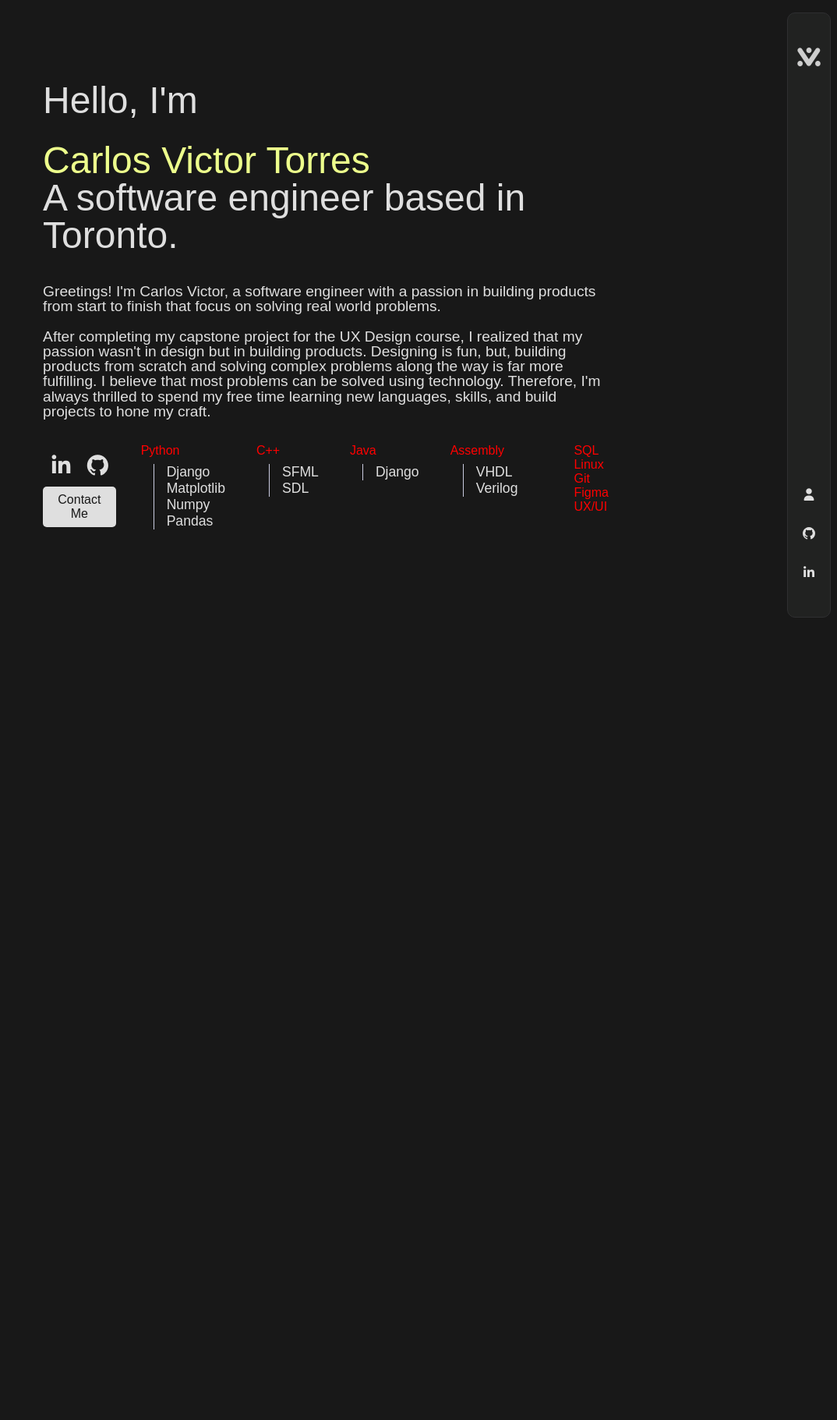
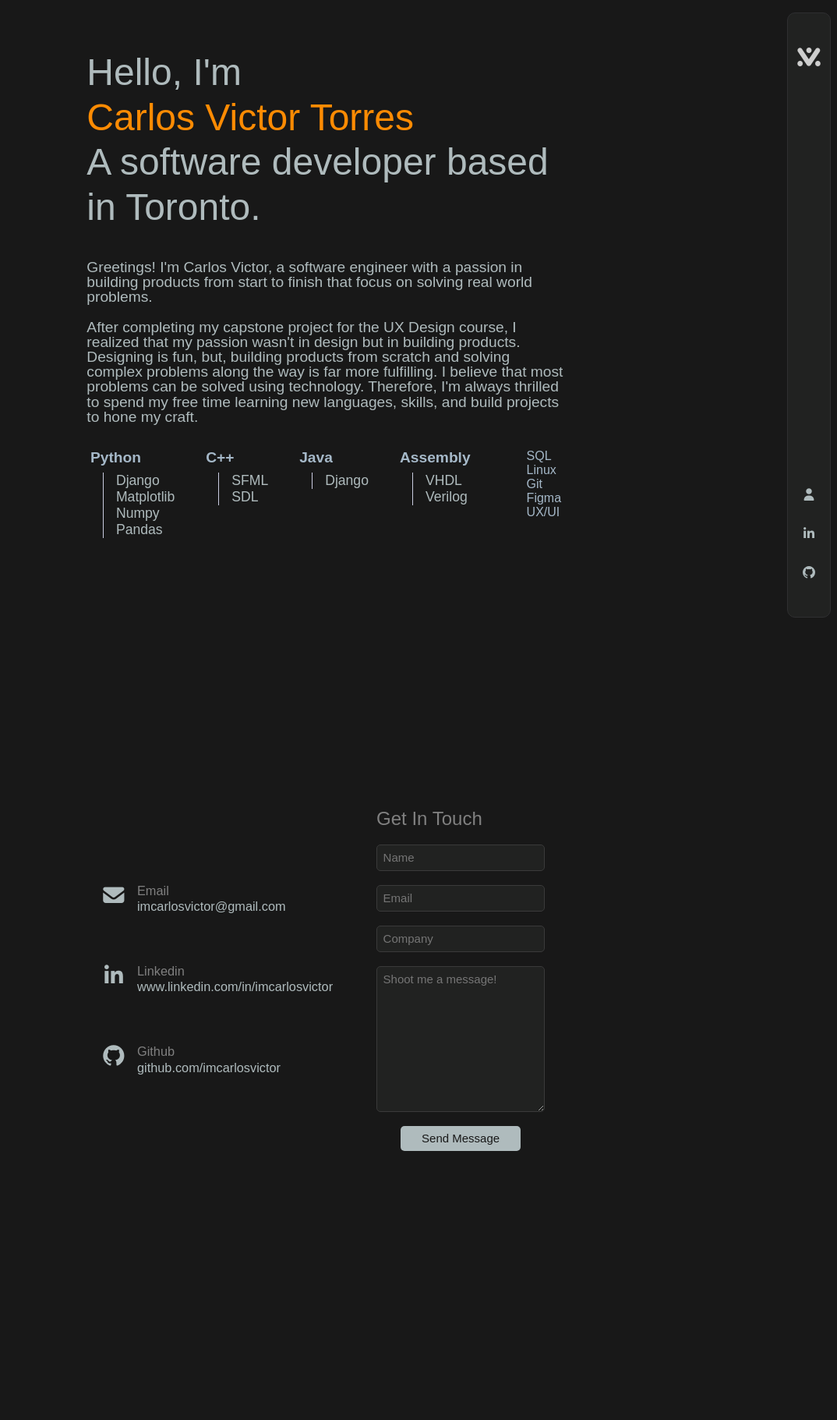
Before and after one commit to imcarlosvictor/Portfolio-2026, a Django app: page /about/ in a window 1280 px wide. Shown: the whole page at 78% size, without its empty margins (206-1280 px from the left). Before the commit the page ends 792 px from the top, so only its background shows below. Run offline with Django 4.2, Linux system fonts and the light colour scheme; some libraries are stand-ins or nearby versions; some web fonts are replaced.

Commit message:
Added a contact form

```diff
--- a/Portfolio-2026/project/mysite/portfolio/forms.py
+++ b/Portfolio-2026/project/mysite/portfolio/forms.py
@@ -1,7 +1,7 @@
 from django import forms
 
 class ContactForm(forms.Form):
-    name = forms.CharField(max_length=255)
+    name = forms.CharField(label="Name", max_length=255)
     email = forms.EmailField(max_length=255)
     company = forms.CharField(max_length=255)
     message = forms.CharField(widget=forms.Textarea)
--- a/Portfolio-2026/project/mysite/portfolio/models.py
+++ b/Portfolio-2026/project/mysite/portfolio/models.py
@@ -46,5 +46,5 @@ class ProjectMedia(models.Model):
 
         if self.media_type == 'image' and image_count >= 4:
             raise ValidationError('A project must have 4 images.')
-        if self.media_type == 'video' and image_count >= 1:
+        if self.media_type == 'video' and video_count >= 1:
             raise ValidationError('This project has a video demo.')
--- a/Portfolio-2026/project/mysite/portfolio/static/css/styles.css
+++ b/Portfolio-2026/project/mysite/portfolio/static/css/styles.css
@@ -1,10 +1,16 @@
 :root {
-    --white: #dfdfdf;
+    /* --white: #dfdfdf; */
+    --white: #afbbbd;
     --black: #181818;
     --washed-black: #151a1a;
     --dark-gray: #212221;
+    --light-gray: #808080;
     --soft-blue: #cacce1;
-    --soft-neon-yellow: #edff8c;
+    --soft-neon-yellow: #f8f801;
+    /* --soft-red: #fd4d5a; */
+    --soft-red: #ff001e;
+    --soft-green: #27a888;
+    --yellow: #fd8b03;
 
     --blue-gray: #b6bec8;
     /* gradient */
@@ -20,6 +26,11 @@
     padding: 0;
     box-sizing: border-box;
     color: var(--white);
+}
+
+::selection {
+    background: #a5b8c8;
+    color: var(--black);
 }
 
 /* ------------------------------------------------------------------------------- */
@@ -137,7 +148,8 @@ body {
 }
 
 .button-call-to-action:hover {
-    background: var(--soft-neon-yellow);
+    opacity: .7;
+    /* background: var(--soft-blue); */
 }
 
 
@@ -146,32 +158,37 @@ body {
 /* ------------------------------------------------------------------------------- */
 .about-me-section {
     width: 90vw;
-    height: 90vh;
+    height: 100vh;
     margin: 2em;
     padding: 2em 20em;
     display: grid;
     justify-content: center;
     align-items: center;
-    /* background: gray; */
+    /* display: flex;
+    flex-direction: column;
+    align-items: space-between; */
 }
 
 .introduction {
     font-size: 3em;
-    line-height: 1em;
-}
-
-.intro {
-    margin-bottom: .6em;
+    line-height: 1.2em;
 }
 
 .my-name {
-    color: var(--soft-neon-yellow);
+    /* color: var(--soft-neon-yellow); */
+    color: var(--yellow);
 }
 
 .about-me-content {
     display: grid;
     justify-content: center;
     align-items: center;
+}
+
+.about-section {
+    display: grid;
+    grid-template-rows: auto auto auto;
+    gap: 20em;
 }
 
 .about-me-description {
@@ -211,34 +228,18 @@ body {
 }
 
 .programming-language {
-    font-weight: 500;
-    color: red;
+    font-weight: 600;
+    /* color: var(--soft-green); */
+    color: #a5b8c8;
+    font-size: 1.2em;
 }
 
 .tools {
     margin-left: 2em;
-    color: red;
+    /* color: var(--soft-green); */
+    color: #a5b8c8;
 }
 
-.name-and-socials {
-    display: grid;
-    grid-template-rows: 1fr 1fr;
-}
-
-.about-me-socials {
-    /* margin-top: 1.7em; */
-    display: grid;
-    grid-template-columns: repeat(2, 1fr);
-    justify-content: center;
-    align-items: center;
-    font-size: 1.7em;
-}
-
-.about-me-socials a {
-    display: grid;
-    justify-content: center;
-    text-decoration: none;
-}
 
 #button-contact-me {
     background: var(--white);
@@ -252,9 +253,102 @@ body {
 }
 
 #button-contact-me:hover {
-    background: var(--soft-neon-yellow);
+    opacity: .7;
 }
 
+/* ------------------------------------------------------------------------------- */
+/* CONTACT SECTION */
+/* ------------------------------------------------------------------------------- */
 .contact-section {
-    /* margin-top: 80em; */
+    padding: .1em;
+    /* background: gray; */
+    width: 100%;
+    display: grid;
+    grid-template-columns: 1fr 2fr;
+    gap: 1em;
+    justify-content: center;
+    align-items: center;
 }
+
+.socials-list-section {
+    display: grid;
+    padding: 1em;
+    width: 100%;
+    height: 70%;
+}
+
+.my-socials {
+    display: grid;
+    grid-template-rows: repeat(3, 1fr);
+    justify-content: center;
+    align-items: center;
+    font-size: 1.7em;
+}
+
+.socials1, .socials2, .socials3 {
+    display: flex;
+}
+
+.social-info {
+    margin-left: .8em;
+    font-size: 0.6em;
+}
+
+.social-header {
+    /* font-size: 1.2em; */
+    margin-bottom: .1em;
+    text-transform: capitalize;;
+    color: var(--light-gray);
+}
+
+.contact-me {
+    /* border: .5px solid #3a3a3a; */
+    border-radius: 10px;
+    padding: 1.5em;
+    display: grid;
+    /* justify-content: center; */
+    align-items: center;
+}
+
+#contact-header p{
+    font-size: 1.5em;
+    margin-bottom: .8em;
+    text-transform: capitalize;
+    color: var(--light-gray);
+}
+
+.contact-form-email {
+    display: grid;
+    grid-template-rows: repeat(5, auto);
+}
+
+.contact-form-email input, .contact-form-email textarea {
+    background-color: var(--dark-gray);
+    padding: .5em;
+    font-size: 15px;
+    outline: none;
+    backdrop-filter: blur(20px);
+    border: 1px solid #3a3a3a;
+    border-radius: 5px;
+}
+
+.contact-me-button-container {
+    display: grid;
+    justify-content: center;
+    width: 100%;
+}
+
+#button-send-email {
+    background: var(--white);
+    border: none;
+    color: var(--black);
+    padding: .5em 1.8em;
+    border-radius: 5px;
+    cursor: pointer;
+    font-weight: 500;
+}
+
+#button-send-email:hover {
+    background: var(--soft-green)
+    /* opacity: .7; */
+}
--- a/Portfolio-2026/project/mysite/portfolio/templates/index.html
+++ b/Portfolio-2026/project/mysite/portfolio/templates/index.html
@@ -32,14 +32,14 @@
                     <span class="tooltip"></span>
                 </li>
                 <li>
-                    <a href="https://github.com/imcarlosvictor" target="#">
-                        <i class='fa-brands fa-github' id="github-button"></i>
+                    <a href="https://www.linkedin.com/in/imcarlosvictor/" target="#">
+                        <i class='fa-brands fa-linkedin-in' id="linkedin-button"></i>
                     </a>
                     <span class="tooltip"></span>
                 </li>
                 <li>
-                    <a href="https://www.linkedin.com/in/imcarlosvictor/" target="#">
-                        <i class='fa-brands fa-linkedin-in' id="linkedin-button"></i>
+                    <a href="https://github.com/imcarlosvictor" target="#">
+                        <i class='fa-brands fa-github' id="github-button"></i>
                     </a>
                     <span class="tooltip"></span>
                 </li>
--- a/Portfolio-2026/project/mysite/portfolio/templates/pages/about.html
+++ b/Portfolio-2026/project/mysite/portfolio/templates/pages/about.html
@@ -8,7 +8,7 @@
                 <div class="introduction">
                     <p class="intro">Hello, I'm</p>
                     <p class="my-name">Carlos Victor Torres</p>
-                    <p class="aspiration">A <span id="profession">software engineer</span> based in Toronto.</p>
+                    <p class="aspiration">A <span id="profession">software developer</span> based in Toronto.</p>
                 </div>
             </div>
 
@@ -25,21 +25,6 @@
                         </p>
                     </div>
                     <div class="skill-section">
-                        <div class="name-and-socials">
-                            <div class="about-me-socials">
-                                <a href="https://www.linkedin.com/in/cvlucastorres/" target="_blank" rel="noopener noreferrer"
-                                    class="socials linkedin">
-                                    <i class='fa-brands fa-linkedin-in' id="button-linkedin-about-me"></i>
-                                </a>
-                                <a href="https://github.com/imcvlucas" target="_blank" rel="noopener noreferrer"
-                                    class="socials github">
-                                    <i class='fa-brands fa-github' id="button-github-about-me"></i>
-                                </a>
-                            </div>
-                            <a href="#">
-                                <button id="button-contact-me">Contact Me</button>
-                            </a>
-                        </div>
                         <div class="skills">
                             <div class="skill-grouping">
                                 <p class="programming-language">Python</p>
@@ -81,10 +66,44 @@
                     </div>
                 </div>
 
+                <div class="contact-section">
+                    <div class="socials-list-section">
+                        <div class="my-socials">
+                            <div class="socials1 socials-email">
+                                <a href="https://www.linkedin.com/in/cvlucastorres/" target="_blank" rel="noopener noreferrer"
+                                    class="socials linkedin">
+                                    <i class='fa-solid fa-envelope' id="button-email-about-me"></i>
+                                </a>
+                                <div class="social-info">
+                                    <p class="social-header">email</p>
+                                    <p>imcarlosvictor@gmail.com</p>
+                                </div>
+                            </div>
+                            <div class="socials2 socials-linkedin">
+                                <a href="https://www.linkedin.com/in/cvlucastorres/" target="_blank" rel="noopener noreferrer"
+                                    class="socials linkedin">
+                                    <i class='fa-brands fa-linkedin-in' id="button-linkedin-about-me"></i>
+                                </a>
+                                <div class="social-info">
+                                    <p class="social-header">linkedin</p>
+                                    <p>www.linkedin.com/in/imcarlosvictor</p>
+                                </div>
+                            </div>
+                            <div class="socials3 socials-github">
+                                <a href="https://www.linkedin.com/in/cvlucastorres/" target="_blank" rel="noopener noreferrer"
+                                    class="socials linkedin">
+                                    <i class='fa-brands fa-github' id="button-github-about-me"></i>
+                                </a>
+                                <div class="social-info">
+                                    <p class="social-header">github</p>
+                                    <p>github.com/imcarlosvictor</p>
+                                </div>
+                            </div>
+                        </div>
+                    </div>
 
-                <!-- <div class="contact-section">
                     <div class="contact-me">
-                        <div class="section-headers" id="contact-header">
+                        <div id="contact-header">
                             <p>Get in touch</p>
                         </div>
                         <form method="POST" class="contact-form-email">
@@ -93,12 +112,12 @@
                                 {{ field }}
                                 <br>
                             {% endfor %}
-                            <div class="contact-me-btn-container">
-                                <input type="submit" class="contact-form send-email-btn" value="Submit">
+                            <div class="contact-me-button-container">
+                                <input type="submit" id="button-send-email" value="Send Message">
                             </div>
                         </form>
                     </div>
-                </div> -->
+                </div>
 
             </div>
         </div>
--- a/Portfolio-2026/project/mysite/portfolio/views.py
+++ b/Portfolio-2026/project/mysite/portfolio/views.py
@@ -22,6 +22,14 @@ def projects(request):
         }
     project_data_JSON = dumps(project_data)
 
+    context = {
+        'projects': projects,
+        'project_data_JSON': project_data_JSON,
+    }
+
+    return render(request, 'pages/projects.html', context)
+
+def about(request):
     # Handle contact form submission
     if request.method == 'POST':
         form = ContactForm(request.POST)
@@ -34,16 +42,13 @@ def projects(request):
             # Format to send to business email
             subject = f'{name.capitalize()} from {company.upper()}'
             subject_message = email + '\n\n' + message
-        else:
-            form = ContactForm()
+
+            send_mail(subject, subject_message, email, ['imcarlosvictor@gmail.com'])
+    else:
+        form = ContactForm()
 
     context = {
-        'projects': projects,
-        'project_data_JSON': project_data_JSON,
-        # 'form': form
+        'form': form
     }
 
-    return render(request, 'pages/projects.html', context)
-
-def about(request):
-    return render(request, 'pages/about.html')
+    return render(request, 'pages/about.html', context)
```
